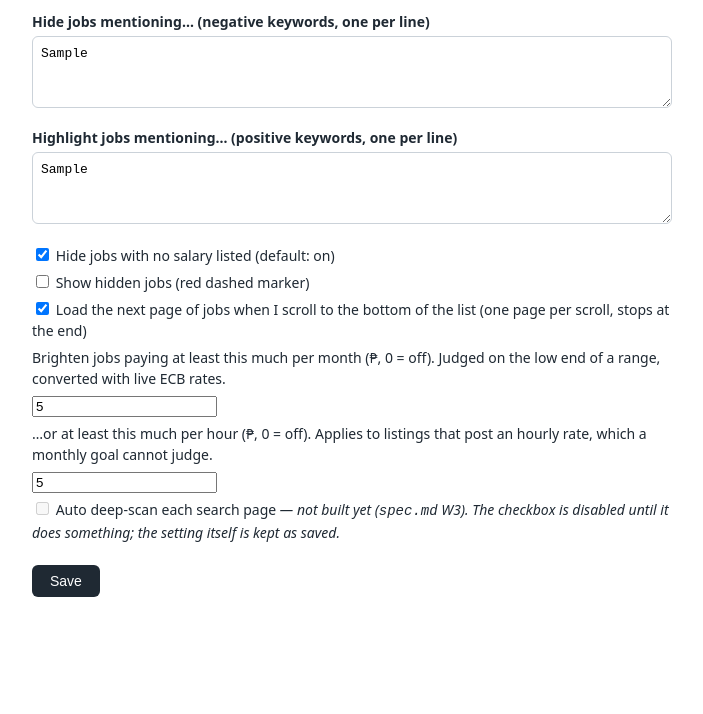
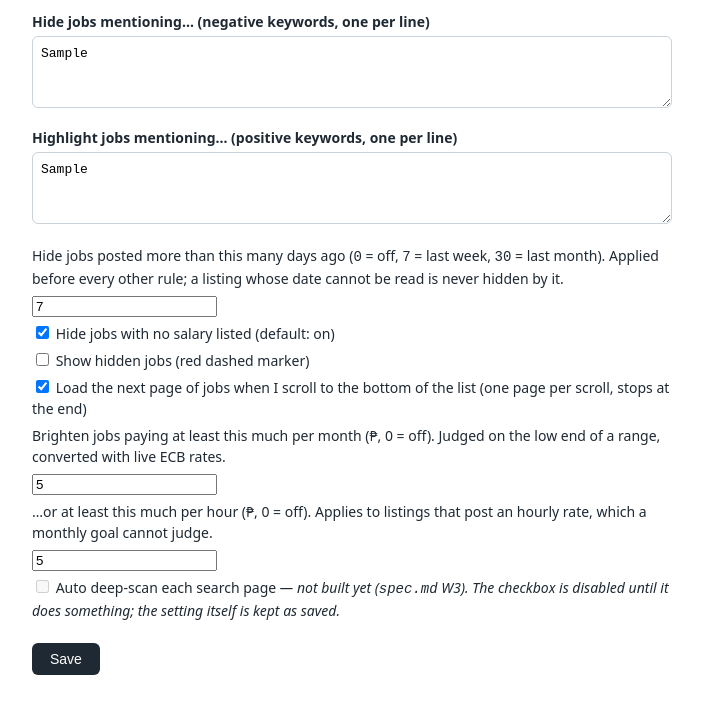
Before and after one commit to anki-boi/ojph-cleaner, a browser extension: page options.html in a window 1280 px wide. Both pictures are taken after typing "Sample", "Sample", "5", "5" into the empty fields and a click on the button "Save". Shown: the part 84-798 px from the top of the page, without its empty margins (288-991 px from the left). Drawn offline with Linux system fonts and the light colour scheme.

Commit message:
feat(ui): the recency window in both UIs (W8 R5)
One number field in each place, first in the panel because it is the primary filter:
0 = off, 7 = last week, 30 = last month. An empty field reads as 0 = off, the same
way the salary goals already do.

```diff
--- a/options.html
+++ b/options.html
@@ -27,6 +27,8 @@
 <textarea id="pos" placeholder="remote&#10;US client&#10;full stack"></textarea>
 
 <div class="toggles">
+  <label for="maxAgeDays">Hide jobs posted more than this many days ago (<code>0</code> = off, <code>7</code> = last week, <code>30</code> = last month). Applied before every other rule; a listing whose date cannot be read is never hidden by it.</label>
+  <input type="number" id="maxAgeDays" min="0" step="1" placeholder="7">
   <label><input type="checkbox" id="noSalary"> Hide jobs with no salary listed (default: on)</label>
   <label><input type="checkbox" id="showHidden"> Show hidden jobs (red dashed marker)</label>
   <label><input type="checkbox" id="autoLoad"> Load the next page of jobs when I scroll to the bottom of the list (one page per scroll, stops at the end)</label>
--- a/options.js
+++ b/options.js
@@ -2,12 +2,13 @@
 (() => {
   'use strict';
   const $ = (id) => document.getElementById(id);
-  const DEFAULTS = { negative: [], positive: [], noSalary: true, showHidden: false, autoScan: false, autoLoad: true, goalSalary: 0, goalHourly: 0 };
+  const DEFAULTS = { negative: [], positive: [], noSalary: true, showHidden: false, autoScan: false, autoLoad: true, goalSalary: 0, goalHourly: 0, maxAgeDays: 7 };
   const toLines = (arr) => (arr || []).join('\n');
   const fromLines = (s) => [...new Set(s.split('\n').map(x => x.trim()).filter(Boolean))];
 
   chrome.storage.local.get('settings', (res) => {
     const s = { ...DEFAULTS, ...(res.settings || {}) };
+    $('maxAgeDays').value = s.maxAgeDays ?? '';
     $('neg').value = toLines(s.negative);
     $('pos').value = toLines(s.positive);
     $('noSalary').checked = s.noSalary;
@@ -20,6 +21,7 @@
 
   $('save').onclick = () => {
     const settings = {
+      maxAgeDays: Math.max(0, Math.round(Number($('maxAgeDays').value) || 0)),
       negative: fromLines($('neg').value),
       positive: fromLines($('pos').value),
       noSalary: $('noSalary').checked,
--- a/panel.js
+++ b/panel.js
@@ -27,6 +27,8 @@
     panel.id = 'ojc-panel';
     panel.hidden = true;
     panel.innerHTML = `
+      <label for="ojc-maxAge">Hide jobs posted more than this many days ago (0 = off · 7 = last week · 30 = last month)</label>
+      <input type="number" id="ojc-maxAge" min="0" step="1" placeholder="7">
       <label for="ojc-neg">Hide jobs mentioning… (one per line)</label>
       <textarea id="ojc-neg" rows="3" placeholder="crypto&#10;insurance"></textarea>
       <label for="ojc-pos">Highlight jobs mentioning… (one per line)</label>
@@ -54,6 +56,7 @@
 
   function fillPanel() {
     const s = api.getSettings();
+    $p('#ojc-maxAge').value = s.maxAgeDays ?? '';
     $p('#ojc-neg').value = toLines(s.negative);
     $p('#ojc-pos').value = toLines(s.positive);
     $p('#ojc-noSalary').checked = s.noSalary;
@@ -81,6 +84,7 @@
   function save() {
     const current = api.getSettings();
     api.setSettings({
+      maxAgeDays: num($p('#ojc-maxAge').value),
       negative: fromLines($p('#ojc-neg').value),
       positive: fromLines($p('#ojc-pos').value),
       noSalary: $p('#ojc-noSalary').checked,
```
